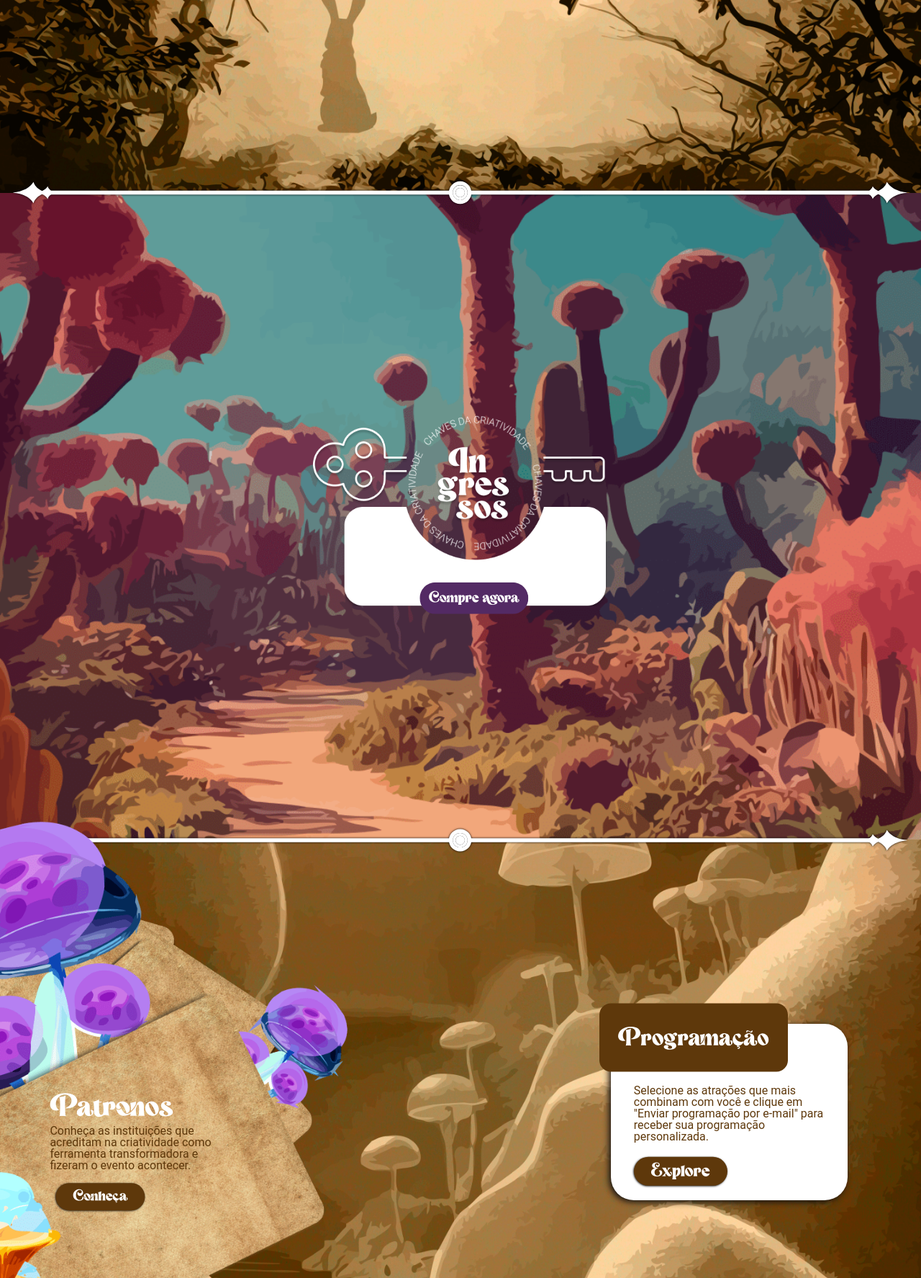
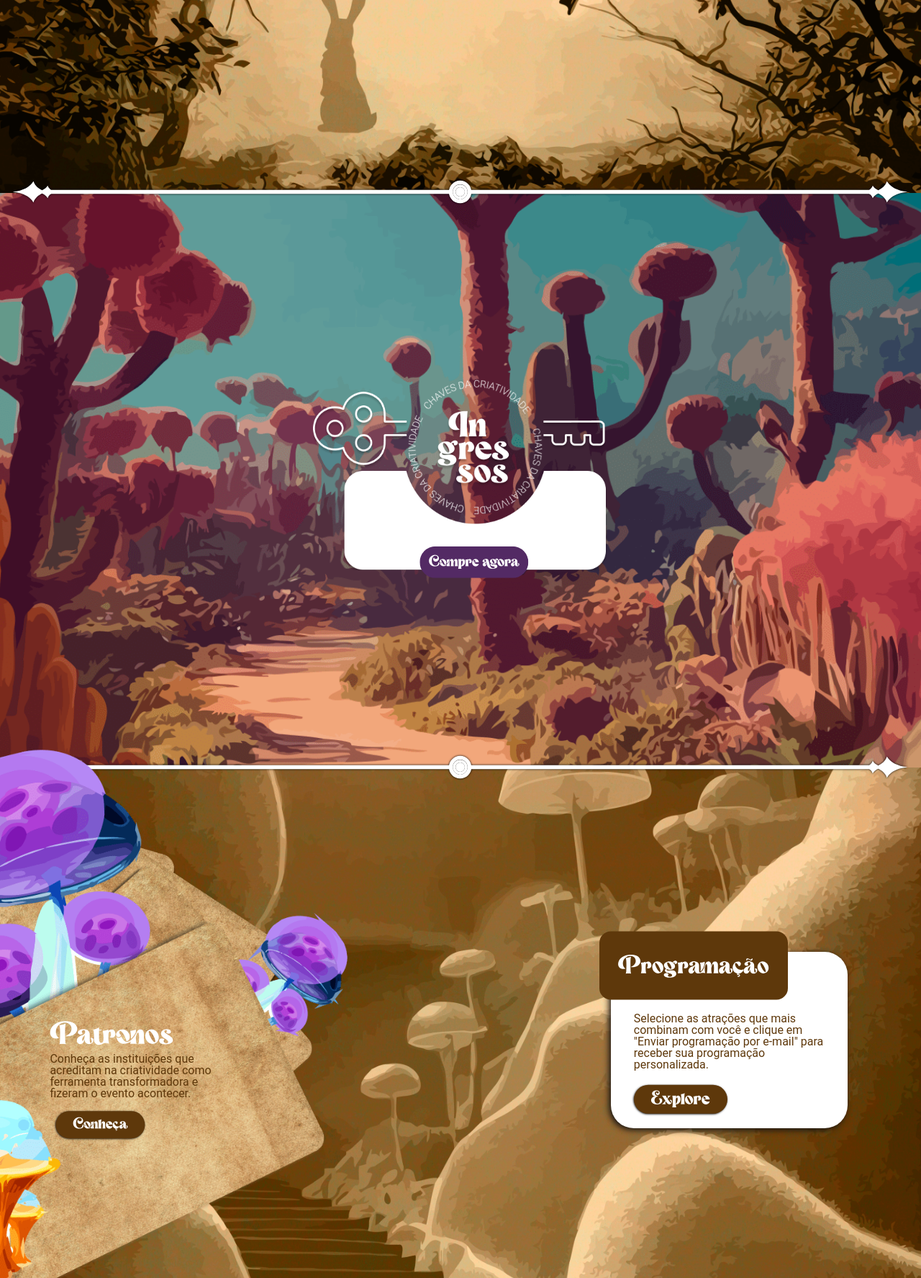
Before and after one commit to kaduFranca/Projeto-EPPA23, a PHP site: page / in a window 1280 px wide. Shown: the part 1575-3350 px from the top of the page at 72% size. Run offline with PHP 8.4, Linux system fonts and the light colour scheme; some web fonts are replaced.

Commit message:
Ajuste 3 fundo

```diff
--- a/css/style/style.css
+++ b/css/style/style.css
@@ -58,13 +58,13 @@ body {
 }
 
 .back-three {
-    display: inline-flex;
+    display: flex;
     justify-content: center;
     background-image: url("../../img/background/back-3.png");
     background-repeat: no-repeat;
     background-size: cover;
     background-position: center center;
-    min-height: 900px;
+    min-height: 800px;
     text-align: center;
 
 
@@ -113,20 +113,23 @@ body {
 }
 
 .separador2 {
+    position: relative;
+    display: block;
     right: 0;
     padding: 0;
-    margin-top: -1.5%;
-    margin-bottom: -1.6%;
-    top: 0%;
     z-index: 10;
+    margin-bottom: -1.5%;
+    margin-top: -1.6%;
 }
 
 .separador3 {
+    position: relative;
+    display: block;
     right: 0;
     padding: 0;
-    margin-top: -1.5%;
-    margin-bottom: -1.6%;
     z-index: 5;
+    margin-bottom: -1.5%;
+    margin-top: -1.6%;
 
 }
 
```
